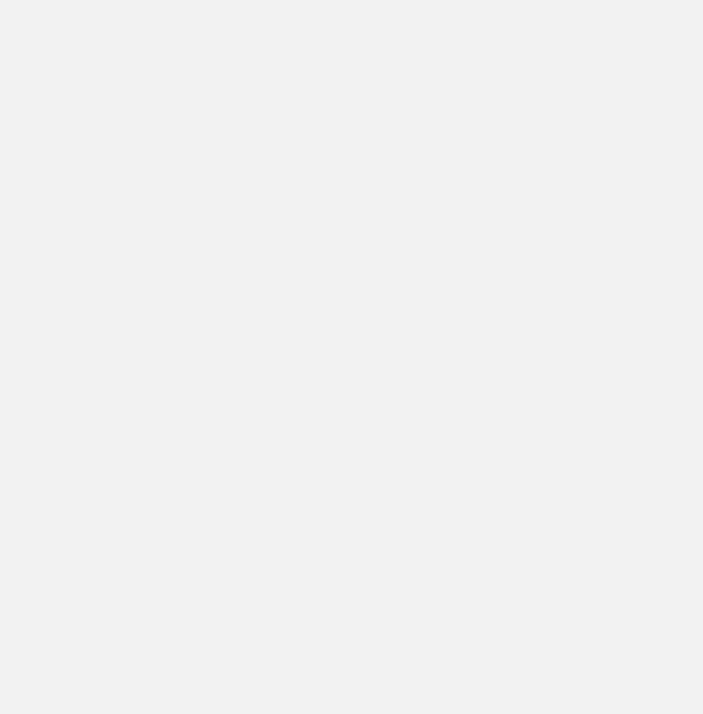
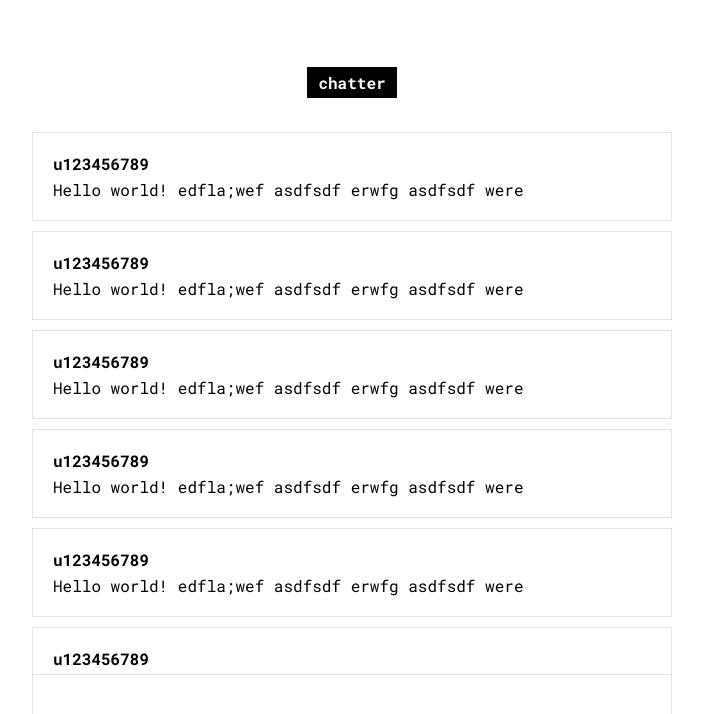
Before and after one commit to kyborq/websocket-chat, a React app: page / in a window 1280 px wide. Shown: the top 714 px of the page, without its empty margins (288-991 px from the left). Built offline with nearby package versions, Linux system fonts and the light colour scheme.

Commit message:
Added chat ui

```diff
--- /dev/null
+++ b/src/components/Chat/Chat.css
@@ -0,0 +1,46 @@
+.chat {
+  width: 640px;
+  margin: auto;
+  flex: 1;
+  display: flex;
+  flex-direction: column;
+}
+
+.chat-view {
+  height: calc(100vh - 258px);
+  overflow: auto;
+}
+
+.chat-form {
+  border: 1px solid #e2e2e2;
+  border-bottom: 0;
+  padding-bottom: 64px;
+}
+
+.chat-field {
+  box-sizing: border-box;
+  width: 100%;
+  border: none;
+  outline: none;
+  font-size: 16px;
+  font-family: "Roboto Mono", monospace;
+  padding: 20px;
+}
+
+.chat-message {
+  display: flex;
+  flex-direction: column;
+  padding: 20px;
+  margin-bottom: 10px;
+  border: 1px solid #e2e2e2;
+}
+
+.chat-message-author {
+  font-size: 16px;
+  font-weight: bold;
+  margin-bottom: 5px;
+}
+
+.chat-message-text {
+  margin: 0;
+}
--- /dev/null
+++ b/src/components/Chat/Chat.jsx
@@ -0,0 +1,74 @@
+import React from "react";
+
+import "./Chat.css";
+
+export function Chat() {
+  return (
+    <div className="chat">
+      <ChatView>
+        <ChatMessage
+          author="u123456789"
+          message="Hello world! edfla;wef asdfsdf erwfg asdfsdf were"
+        />
+        <ChatMessage
+          author="u123456789"
+          message="Hello world! edfla;wef asdfsdf erwfg asdfsdf were"
+        />
+        <ChatMessage
+          author="u123456789"
+          message="Hello world! edfla;wef asdfsdf erwfg asdfsdf were"
+        />
+        <ChatMessage
+          author="u123456789"
+          message="Hello world! edfla;wef asdfsdf erwfg asdfsdf were"
+        />
+        <ChatMessage
+          author="u123456789"
+          message="Hello world! edfla;wef asdfsdf erwfg asdfsdf were"
+        />
+        <ChatMessage
+          author="u123456789"
+          message="Hello world! edfla;wef asdfsdf erwfg asdfsdf were"
+        />
+        <ChatMessage
+          author="u123456789"
+          message="Hello world! edfla;wef asdfsdf erwfg asdfsdf were"
+        />
+        <ChatMessage
+          author="u123456789"
+          message="Hello world! edfla;wef asdfsdf erwfg asdfsdf were"
+        />
+        <ChatMessage
+          author="u123456789"
+          message="Hello world! edfla;wef asdfsdf erwfg asdfsdf were"
+        />
+        <ChatMessage
+          author="u123456789"
+          message="Hello world! edfla;wef asdfsdf erwfg asdfsdf were"
+        />
+      </ChatView>
+      <ChatForm />
+    </div>
+  );
+}
+
+export function ChatView({ children }) {
+  return <div className="chat-view">{children}</div>;
+}
+
+export function ChatForm() {
+  return (
+    <label className="chat-form">
+      <input type="text" className="chat-field" />
+    </label>
+  );
+}
+
+export function ChatMessage({ author, message }) {
+  return (
+    <div className="chat-message">
+      <span className="chat-message-author">{author}</span>
+      <p className="chat-message-text">{message}</p>
+    </div>
+  );
+}
--- /dev/null
+++ b/src/components/Header/Header.css
@@ -0,0 +1,9 @@
+.app-header {
+  width: 100%;
+  height: 100px;
+  padding-top: 32px;
+  display: flex;
+  justify-content: center;
+  align-items: center;
+  background-color: #ffffff;
+}
--- /dev/null
+++ b/src/components/Header/Header.jsx
@@ -0,0 +1,13 @@
+import React from "react";
+
+import { Logo } from "../Logo/Logo";
+
+import "./Header.css";
+
+export function Header({ text }) {
+  return (
+    <div className="app-header">
+      <Logo text="chatter" />
+    </div>
+  );
+}
--- /dev/null
+++ b/src/components/Logo/Logo.css
@@ -0,0 +1,10 @@
+.app-logo {
+  font-size: 16px;
+  margin: 0;
+  font-weight: bold;
+  color: white;
+  text-transform: lowercase;
+  background-color: #000000;
+  padding: 5px 11px;
+  user-select: none;
+}
--- /dev/null
+++ b/src/components/Logo/Logo.jsx
@@ -0,0 +1,7 @@
+import React from "react";
+
+import "./Logo.css";
+
+export function Logo({ text }) {
+  return <h1 className="app-logo">{text}</h1>;
+}
--- a/src/components/Page.css
+++ b/src/components/Page.css
@@ -4,6 +4,6 @@
   height: 100vh;
   display: flex;
   flex-direction: column;
-  justify-content: center;
-  align-items: center;
+  /* justify-content: center; */
+  /* align-items: center; */
 }
--- a/src/pages/HomePage.jsx
+++ b/src/pages/HomePage.jsx
@@ -1,9 +1,14 @@
 import React from "react";
 
 import { Page } from "../components/Page";
+import { Header } from "../components/Header/Header";
+import { Chat } from "../components/Chat/Chat";
 
 export function HomePage() {
   return (
-    <Page></Page>
+    <Page>
+      <Header />
+      <Chat />
+    </Page>
   );
 }
--- a/src/styles.css
+++ b/src/styles.css
@@ -1,5 +1,4 @@
 body {
   margin: 0;
   font-family: "Roboto Mono", monospace;
-  background-color: #f2f2f2;
 }
```
